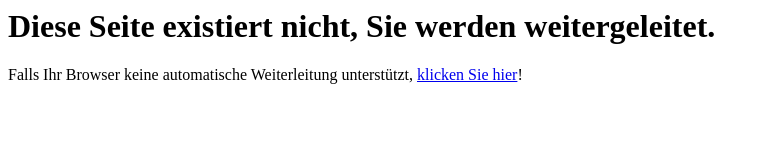
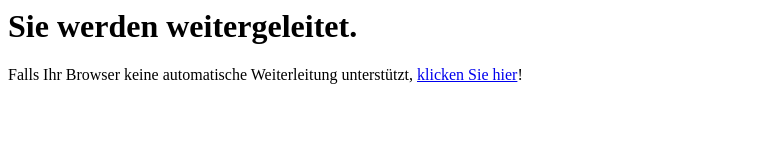
Before and after one commit to HenryWAI/Code, a plain HTML site: page Vudio.html in a window 1280 px wide. Shown: the whole page, without its empty margins (0-769 px from the left). Drawn offline with Linux system fonts and the light colour scheme.

Commit message:
HotFixes
Ton und Vudio bearbeitet

```diff
--- a/Vudio.html
+++ b/Vudio.html
@@ -3,7 +3,7 @@
 		<meta http-equiv="refresh" content="1; URL=https://de.chaturbate.com/annbarby/">
 	</head>
 	<body>
-		<h1>Diese Seite existiert nicht, Sie werden weitergeleitet.</h1>
+		<h1>Sie werden weitergeleitet.</h1>
 		<p>Falls Ihr Browser keine automatische Weiterleitung unterstützt, <a href="http://triaden26s.de/" >klicken Sie hier</a>!</p>
 	</body>
 </html>
```
Also changed, not shown: Ton.html (+1 -1 lines).
